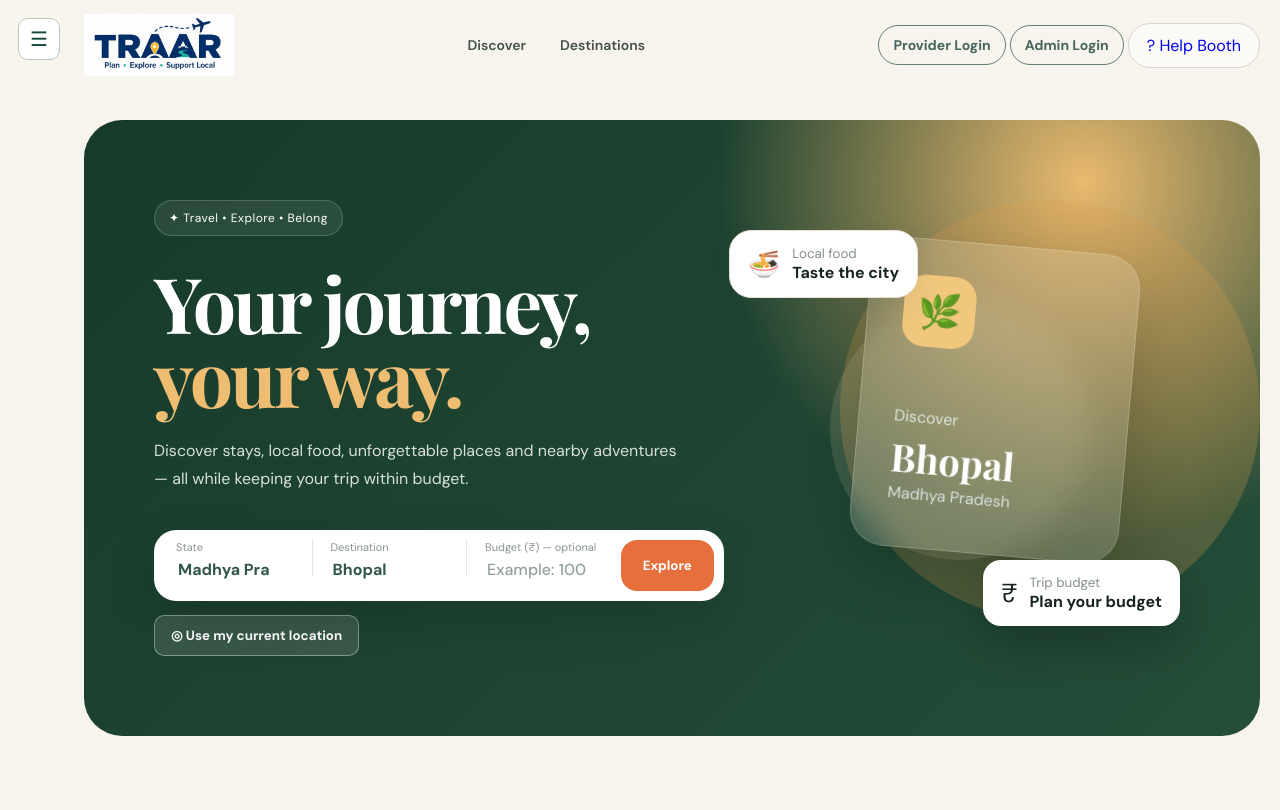
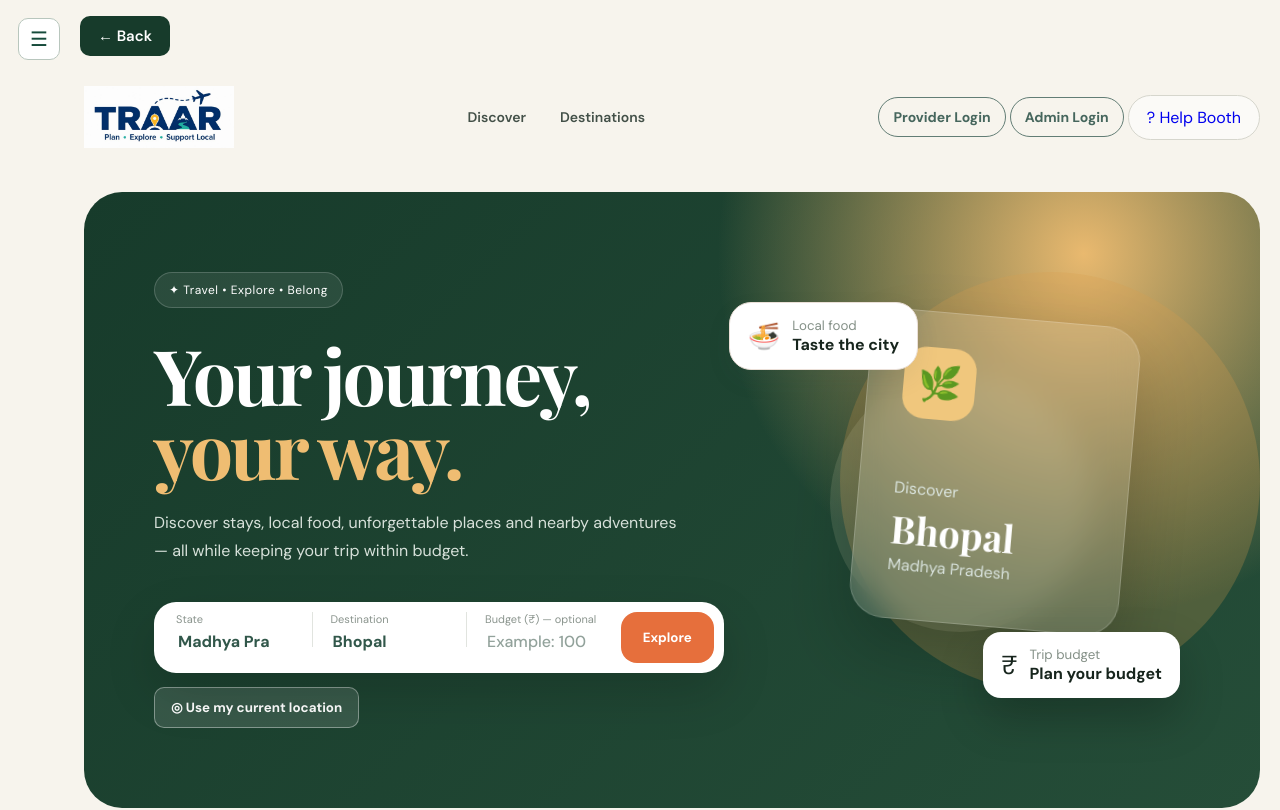
Before and after one commit to vanshsoni12/traar-app, a React (Vite) app: page / in a window 1280 px wide. Shown: the top 810 px of the page. Built offline with nearby package versions, Linux system fonts and the light colour scheme.

Commit message:
Add back button to pages

```diff
--- a/src/components/AppLayout.tsx
+++ b/src/components/AppLayout.tsx
@@ -1,12 +1,47 @@
-import { Outlet } from "react-router-dom";
+
+import { Outlet, useNavigate } from "react-router-dom";
 import NavigationMenu from "./NavigationMenu";
 
 export default function AppLayout() {
+  const navigate = useNavigate();
+
+  function goBack() {
+    const historyIndex = window.history.state?.idx;
+
+    if (typeof historyIndex === "number" && historyIndex > 0) {
+      navigate(-1);
+    } else {
+      navigate("/", { replace: true });
+    }
+  }
+
   return (
     <>
       <NavigationMenu />
 
       <div className="page-with-sidebar">
+        <button
+          type="button"
+          onClick={goBack}
+          aria-label="Go back"
+          style={{
+            display: "inline-flex",
+            alignItems: "center",
+            gap: "8px",
+            margin: "16px",
+            padding: "10px 18px",
+            backgroundColor: "#173b2b",
+            color: "#ffffff",
+            border: "none",
+            borderRadius: "10px",
+            fontSize: "15px",
+            fontWeight: 600,
+            cursor: "pointer",
+          }}
+        >
+          ← Back
+        </button>
+
         <Outlet />
       </div>
     </>
```
Lines whose indentation alone changed are shown as unchanged.
